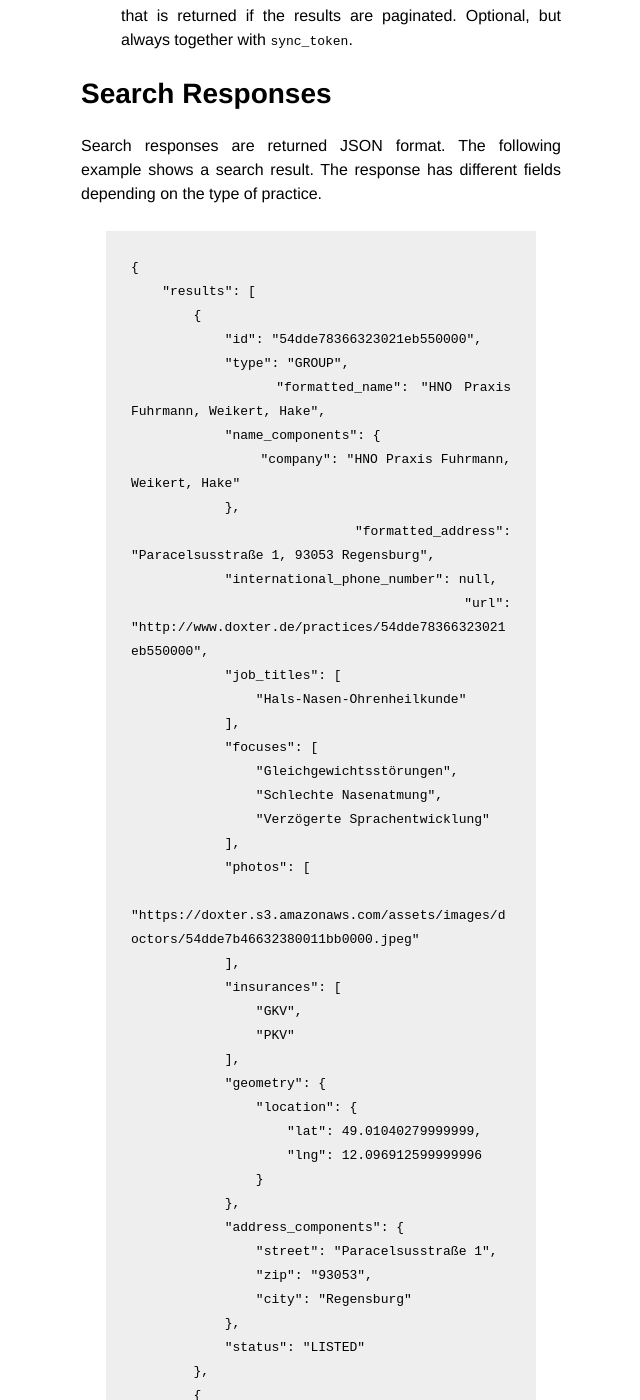
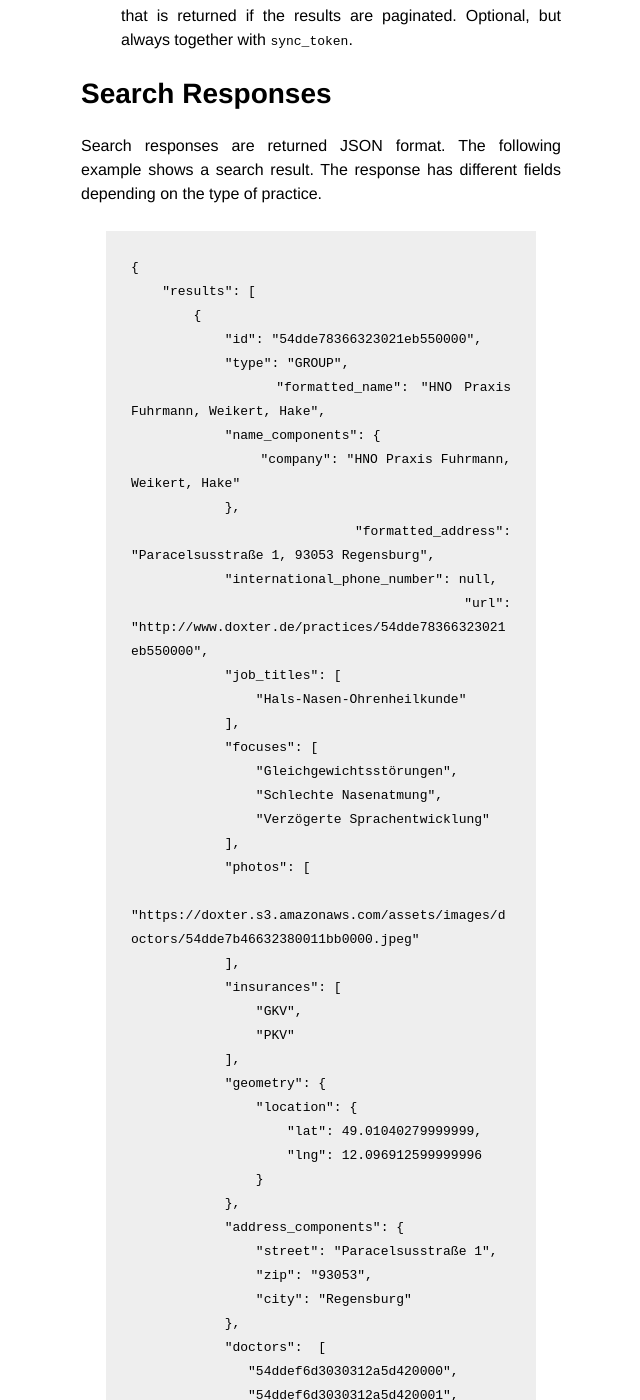
Before and after one commit to learnjin/doxter-api-docs, a Jekyll site: the page built from publisher/index.md, in a window 1280 px wide and 1400 px high, scrolled down 980 px. Shown: the whole window, without its empty margins (319-959 px from the left). Built offline with Jekyll 4.4.1, drawn with Linux system fonts in a browser that asks for light colours; Markdown is read by kramdown in place of the engine named in the settings; some of the changed text lies outside the part shown.

Commit message:
Update index.md

```diff
--- a/publisher/index.md
+++ b/publisher/index.md
@@ -75,6 +75,10 @@
                 "zip": "93053",
                 "city": "Regensburg"
             },
+            "doctors":  [
+               "54ddef6d3030312a5d420000",
+               "54ddef6d3030312a5d420001",
+            ]
             "status": "LISTED"
         },
         {
@@ -129,6 +133,9 @@
                 "2015-06-15T08:30:00+02:00",
                 "2015-06-15T14:30:00+02:00",
                 "2015-06-17T10:00:00+02:00"
+            ],
+            "doctors":  [
+               "54ddef6d3030312a5d420000"
             ]
 
         }],
@@ -194,4 +201,5 @@
 - `status`: Status of the practice. Possible values are:
   - `"DELETED"` - the practice has been deleted from doxter
   - `"LISTED"` - the practice is listed on doxter
+- `doctors` - a list of doxter ids of doctors that work in that practice
 - `available_times[]`: An array of times in ISO8601 format with available times of this practice or this doctor. Optional.
```
